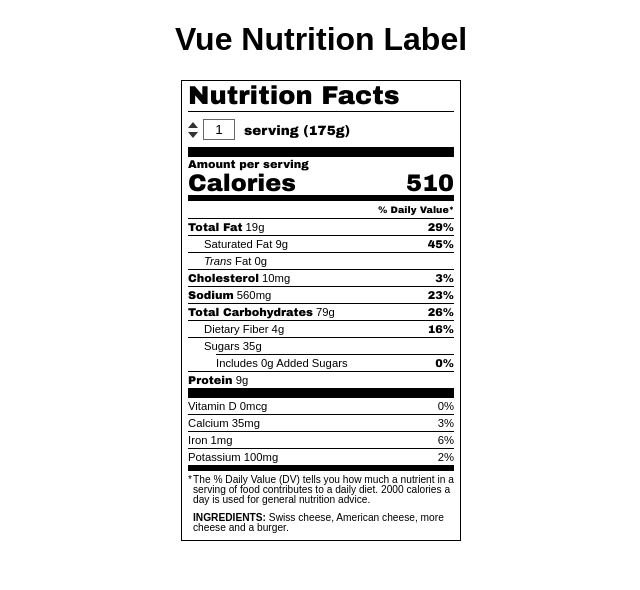
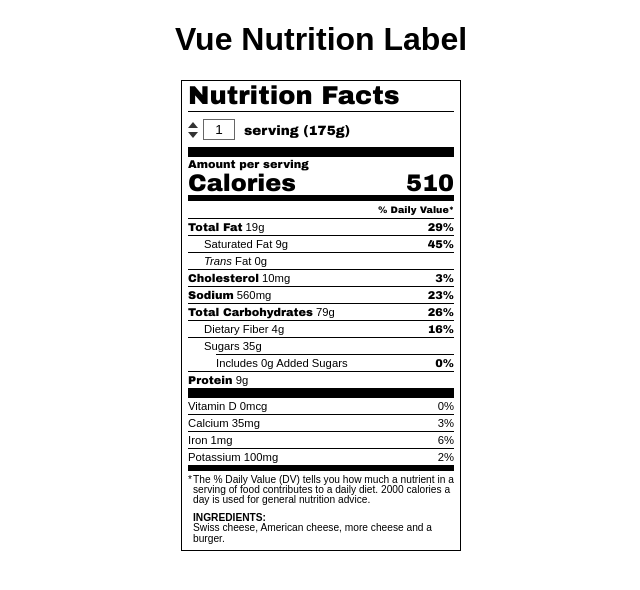
Before and after one commit to nutritionix/vue-nutrition-label, a Vue app: page / in a window 1280 px wide. Shown: the top 590 px of the page, without its empty margins (319-959 px from the left). Built offline with nearby package versions, Linux system fonts and the light colour scheme.

Commit message:
fix ingredients

```diff
--- a/src/NutritionLabel.vue
+++ b/src/NutritionLabel.vue
@@ -162,7 +162,7 @@
       <span>The % Daily Value (DV) tells you how much a nutrient in a serving of food contributes to a daily diet. 2000 calories a day is used for general nutrition advice.</span>
         <div class="nf-ingredient-statement">
           <strong>INGREDIENTS:</strong>
-          {{ ingredientStatement }}
+          <div v-html="ingredientStatement"></div>
         </div>
     </div>
   </div>
```
Also changed, not shown: 2 other files (tests, documents, lock files or other folders).
